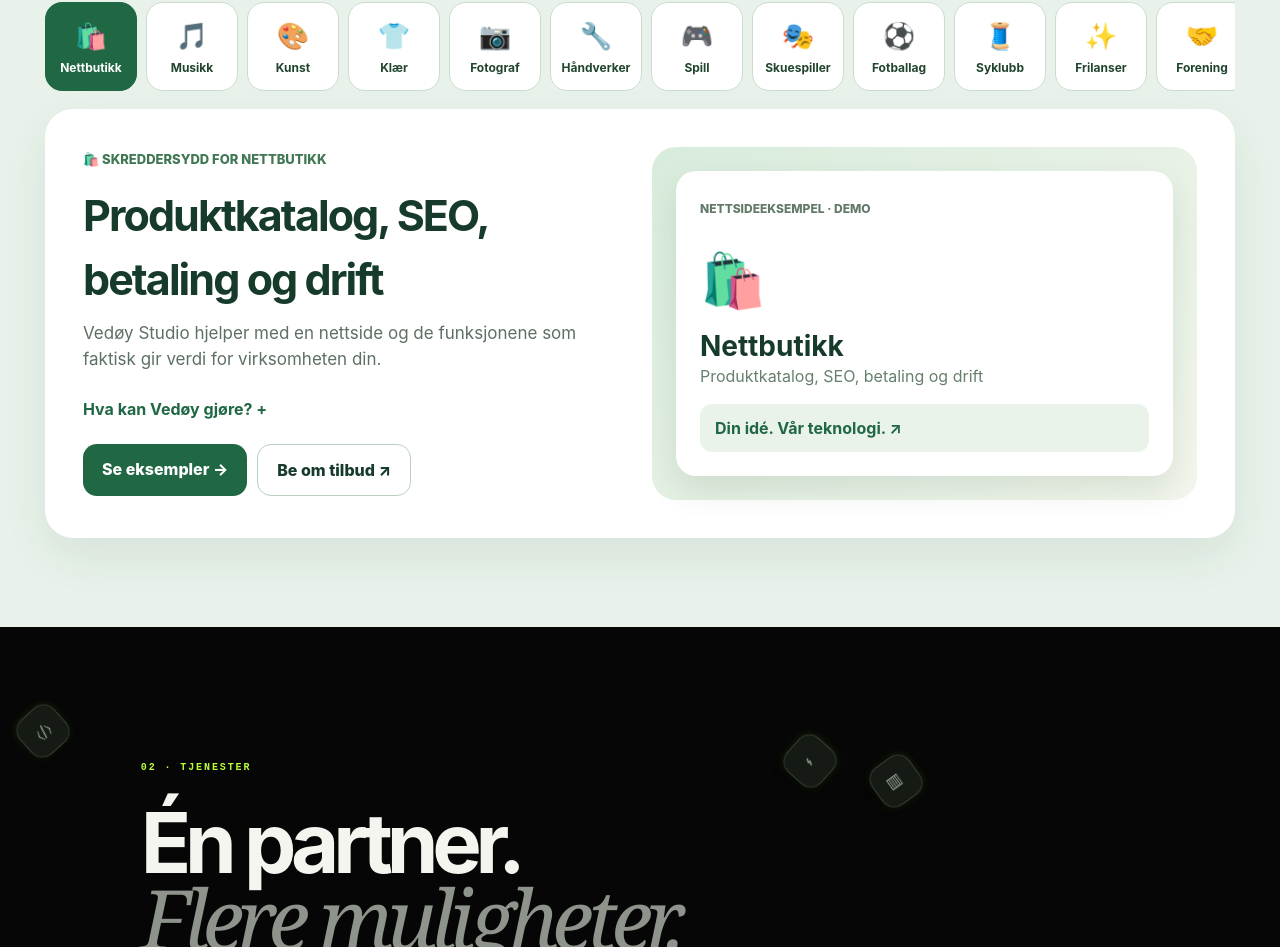
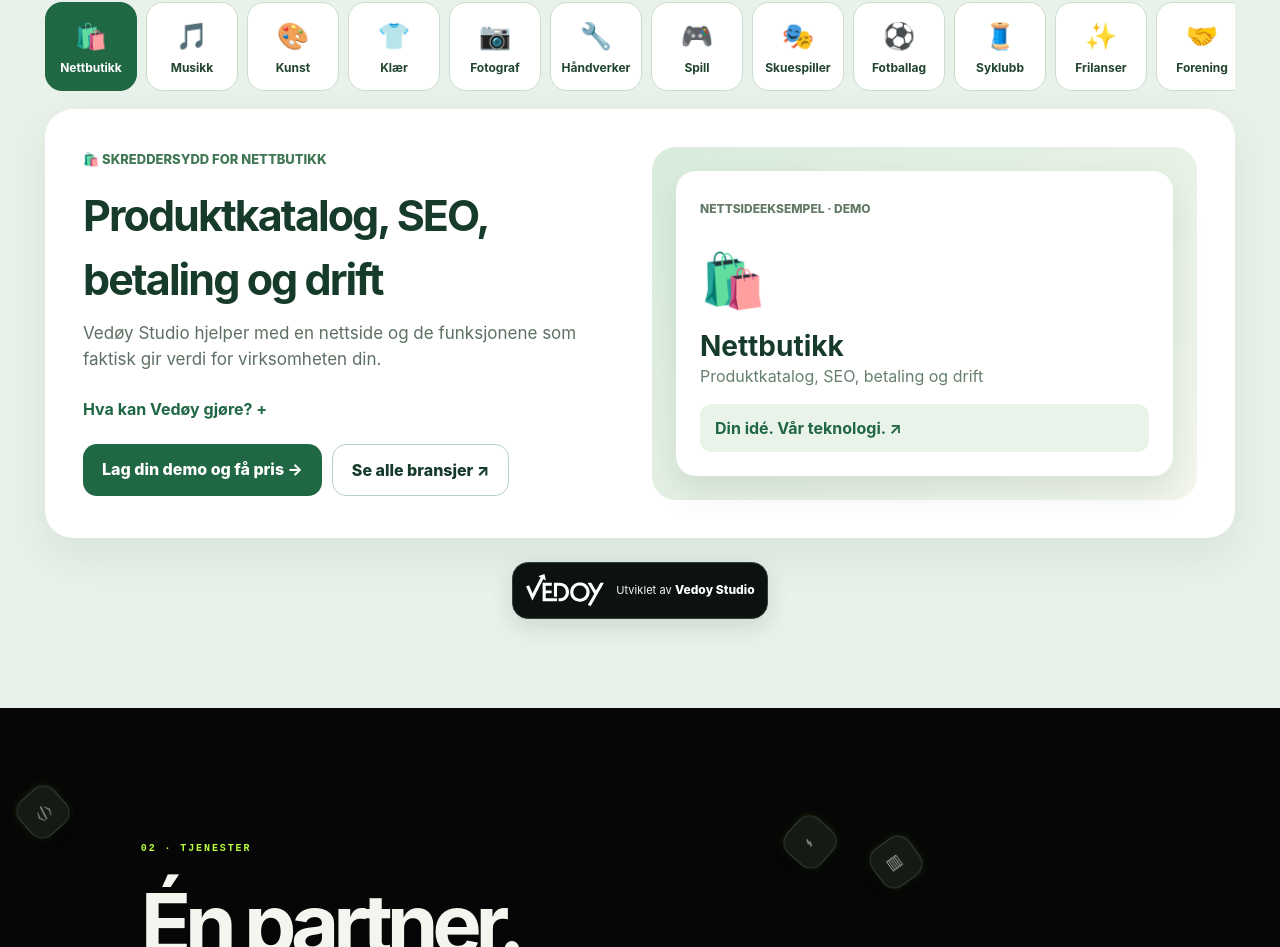
Before and after one commit to leandervedoy/Vedoy-Studio, a Next.js app: page / in a window 1280 px wide. Shown: the part 3839-4786 px from the top of the page. Built offline with nearby package versions, Linux system fonts and the light colour scheme; no server answers; the database is empty.

Commit message:
feat(multisite): animated home showcase, personalized wizard CTA and Vedoy developer badge

```diff
--- a/components/industry-demo-section.tsx
+++ b/components/industry-demo-section.tsx
@@ -1,6 +1,7 @@
 "use client";
 import { useState } from "react";
 import Link from "next/link";
+import { VedoyStudioCredit } from "@/components/vedoy-studio-credit";
 
 const options = [
   ["🛍️","Nettbutikk","commerce","Produktkatalog, SEO, betaling og drift"],
@@ -28,19 +29,19 @@ export function IndustryDemoSection() {
       <div role="tablist" aria-label="Velg yrke" style={{display:"flex",gap:9,overflowX:"auto",padding:"6px 0 18px",scrollSnapType:"x proximity"}}>
         {options.map((opt,i)=><button key={opt[2]} role="tab" aria-selected={active===i} onClick={()=>setActive(i)} style={{scrollSnapAlign:"center",display:"flex",flexDirection:"column",alignItems:"center",justifyContent:"center",gap:4,minWidth:92,padding:"13px 12px",borderRadius:17,border:active===i?"1px solid #206744":"1px solid #cadccc",background:active===i?"#206744":"#fff",color:active===i?"white":"#21452e",fontWeight:750,cursor:"pointer"}}><span style={{fontSize:26}} aria-hidden>{opt[0]}</span><span style={{fontSize:12}}>{opt[1]}</span></button>)}
       </div>
-      <div style={{display:"grid",gridTemplateColumns:"repeat(auto-fit,minmax(min(100%,310px),1fr))",gap:24,alignItems:"center",padding:"clamp(22px,4vw,38px)",background:"#fff",borderRadius:28,boxShadow:"0 18px 45px #17412815"}}>
-        <div aria-live="polite">
+      <div className="ms-home-feature" style={{display:"grid",gridTemplateColumns:"repeat(auto-fit,minmax(min(100%,310px),1fr))",gap:24,alignItems:"center",padding:"clamp(22px,4vw,38px)",background:"#fff",borderRadius:28,boxShadow:"0 18px 45px #17412815"}}>
+        <div className="ms-home-choice" key={choice[2]} aria-live="polite">
           <p style={{fontSize:13,fontWeight:850,color:"#407754"}}>{choice[0]} SKREDDERSYDD FOR {choice[1].toUpperCase()}</p>
           <h3 style={{fontSize:"clamp(28px,3.7vw,43px)",letterSpacing:"-.045em",margin:"8px 0"}}>{choice[3]}</h3>
           <p style={{fontSize:17,color:"#5d7063",lineHeight:1.55}}>Vedøy Studio hjelper med en nettside og de funksjonene som faktisk gir verdi for virksomheten din.</p>
           {expanded&&<div style={{padding:15,background:"#edf7ee",borderRadius:16,marginBottom:12,color:"#365e42"}}>Vi kan hjelpe med oppsett, design, mobiltilpasning, hosting, innhold og videreutvikling. Omfanget avklares før du bestiller.</div>}
           <button onClick={()=>setExpanded(!expanded)} aria-expanded={expanded} style={{display:"block",background:"transparent",border:0,color:"#206744",padding:"8px 0",fontWeight:750,cursor:"pointer"}}>{expanded?"Vis mindre −":"Hva kan Vedøy gjøre? +"}</button>
           <div style={{display:"flex",flexWrap:"wrap",gap:10,marginTop:15}}>
-            <Link href="/yrker" style={{display:"inline-flex",padding:"13px 19px",background:"#206744",color:"#fff",borderRadius:14,fontWeight:800}}>Se eksempler →</Link>
-            <Link href="/#kontakt" style={{display:"inline-flex",padding:"13px 19px",border:"1px solid #b8d1bf",borderRadius:14,fontWeight:800}}>Be om tilbud ↗</Link>
+            <Link href={"/multisite?tema="+encodeURIComponent(choice[2])} style={{display:"inline-flex",padding:"13px 19px",background:"#206744",color:"#fff",borderRadius:14,fontWeight:800}}>Lag din demo og få pris →</Link>
+            <Link href="/yrker" style={{display:"inline-flex",padding:"13px 19px",border:"1px solid #b8d1bf",borderRadius:14,fontWeight:800}}>Se alle bransjer ↗</Link>
           </div>
         </div>
-        <div style={{background:"linear-gradient(140deg,#d8ecdc,#f3f6ec)",borderRadius:24,padding:24}}>
+        <div className="ms-home-example" key={choice[2]} style={{background:"linear-gradient(140deg,#d8ecdc,#f3f6ec)",borderRadius:24,padding:24}}>
           <div style={{borderRadius:20,background:"#fff",padding:24,boxShadow:"0 15px 32px #153c271c"}}>
             <span style={{fontSize:12,color:"#627a67",fontWeight:800}}>NETTSIDEEKSEMPEL · DEMO</span>
             <div style={{fontSize:53,margin:"22px 0 10px"}}>{choice[0]}</div>
@@ -50,6 +51,8 @@ export function IndustryDemoSection() {
           </div>
         </div>
       </div>
+      <div style={{display:"flex",justifyContent:"center",marginTop:24}}><VedoyStudioCredit compact /></div>
     </div>
+    <style>{`@keyframes ms-home-in{from{opacity:.35;transform:translateY(10px)}to{opacity:1;transform:translateY(0)}}.ms-home-choice,.ms-home-example{animation:ms-home-in .35s ease both}.ms-home-feature{transition:box-shadow .2s ease}.ms-home-feature:hover{box-shadow:0 20px 50px #17412825!important}@media(prefers-reduced-motion:reduce){.ms-home-choice,.ms-home-example{animation:none!important}.ms-home-feature{transition:none!important}}`}</style>
   </section>;
 }
```
